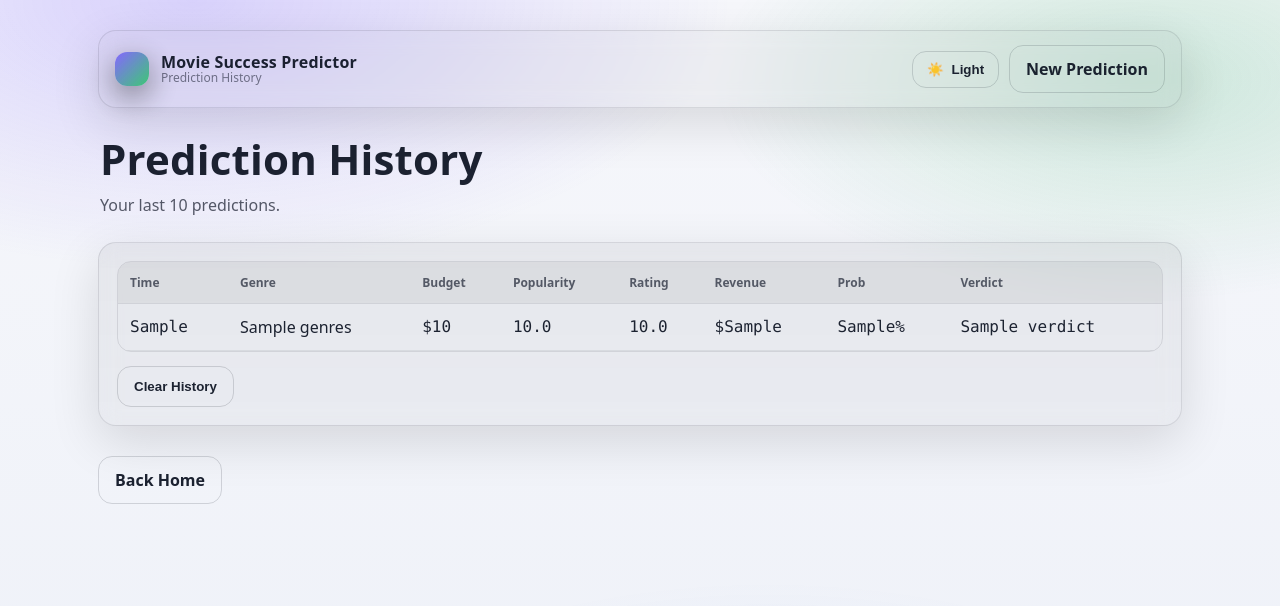
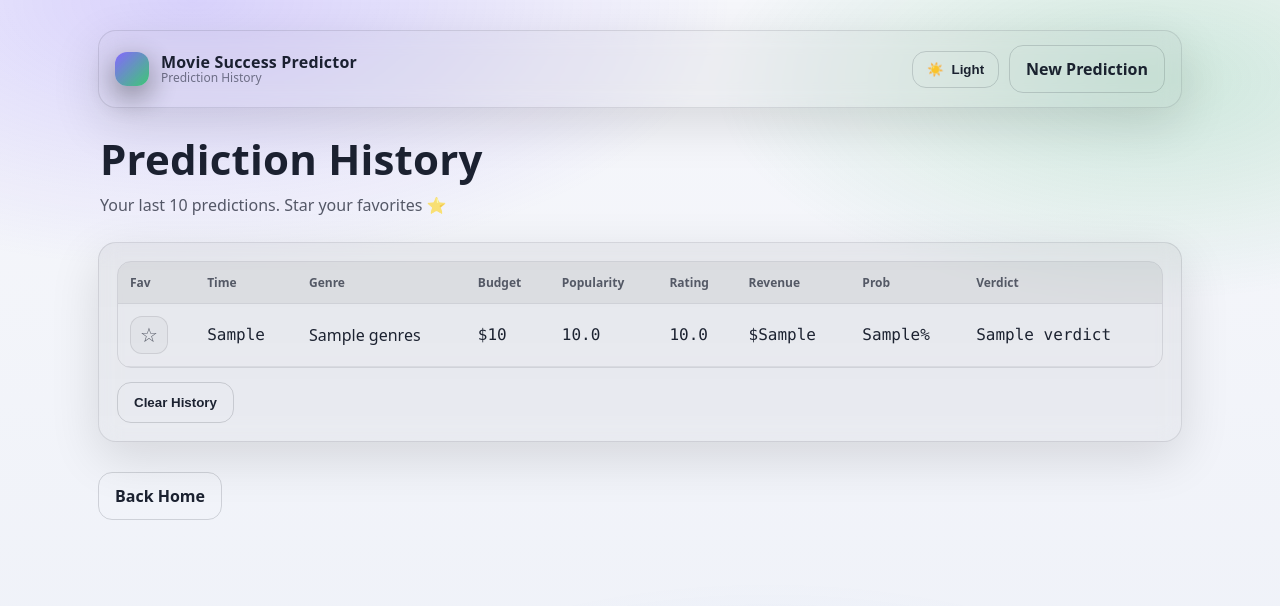
Before and after one commit to aslawant/project_and_portfolio_4, a Flask app: template templates/history.html in a window 1280 px wide. Shown: the top 606 px of the page. Run offline with Flask 3, Linux system fonts and the light colour scheme; the template is opened without the code that fills it: most values are stand-ins (such as "Sample title", 1, 10 or a date in 2020); parts of the project's set-up code (start-up, migrations or seed data) failed here and were passed over.

Commit message:
favorites feature added to history tab

```diff
--- a/app.py
+++ b/app.py
@@ -363,10 +363,15 @@ def _predict_from_values(values: dict) -> dict:
         "prob_fmt": f"{prob * 100:.1f}",
     }
 
+
 def add_to_history(values: dict, result: dict) -> None:
     """Store recent predictions in session (keeps last 10)."""
     history = session.get("history", [])
+
     item = {
+        "id": datetime.now().timestamp(),
+        "favorite": False,
+
         "ts": datetime.now().strftime("%Y-%m-%d %I:%M %p"),
         "Genres": values.get("Genres", ""),
         "Budget": int(float(values.get("Budget", 0) or 0)),
@@ -376,11 +381,13 @@ def add_to_history(values: dict, result: dict) -> None:
         "Vote_Count": int(float(values.get("Vote_Count", 0) or 0)),
         "Release_Year": int(float(values.get("Release_Year", 0) or 0)),
         "Release_Month": int(float(values.get("Release_Month", 0) or 0)),
+
         "revenue_fmt": result.get("revenue_fmt", "0"),
         "prob_fmt": result.get("prob_fmt", "0.0"),
         "verdict": result.get("verdict", "—"),
         "is_success": bool(result.get("is_success", False)),
     }
+
     history.insert(0, item)
     session["history"] = history[:10]
 
@@ -516,11 +523,25 @@ def what_if_budget():
     except Exception as e:
         return jsonify({"ok": False, "error": str(e)}), 400
 
+
 @app.route("/history", methods=["GET"])
 def history():
     items = session.get("history", [])
+    # favorites first, then newest
+    items = sorted(items, key=lambda x: (not x.get("favorite", False), -float(x.get("id", 0))))
     values = session.get("values", DEFAULT_VALUES)
     return render_template("history.html", **common_context(values, None, None, None), history=items)
+
+
+@app.route("/history/toggle/<float:item_id>", methods=["POST"])
+def history_toggle(item_id):
+    history_list = session.get("history", [])
+    for h in history_list:
+        if float(h.get("id", -1)) == float(item_id):
+            h["favorite"] = not h.get("favorite", False)
+            break
+    session["history"] = history_list
+    return redirect(url_for("history"))
 
 
 @app.route("/history/clear", methods=["POST"])
--- a/static/styles.css
+++ b/static/styles.css
@@ -714,3 +714,32 @@ a{ color: inherit; }
 @keyframes spin{ to { transform: rotate(360deg); } }
 
 .brand { text-decoration: none; color: inherit; }
+
+.star-btn{
+  width: 38px;
+  height: 38px;
+  border-radius: 12px;
+  border: 1px solid var(--border);
+  background: color-mix(in srgb, var(--card) 70%, transparent);
+  color: color-mix(in srgb, var(--text) 70%, transparent);
+  cursor: pointer;
+  font-size: 20px;
+  line-height: 1;
+  display: inline-flex;
+  align-items: center;
+  justify-content: center;
+  transition: transform 0.08s ease, border-color 0.15s ease, background 0.15s ease;
+}
+
+.star-btn:hover{
+  border-color: color-mix(in srgb, var(--border2) 95%, transparent);
+  background: color-mix(in srgb, var(--card2) 65%, transparent);
+}
+
+.star-btn:active{ transform: translateY(1px); }
+
+.star-btn.is-fav{
+  color: #fbbf24;
+  border-color: color-mix(in srgb, #fbbf24 45%, transparent);
+  background: color-mix(in srgb, #fbbf24 12%, transparent);
+}
--- a/templates/history.html
+++ b/templates/history.html
@@ -29,7 +29,7 @@
     <header class="header">
       <div>
         <h1>Prediction History</h1>
-        <p class="sub">Your last 10 predictions.</p>
+        <p class="sub">Your last 10 predictions. Star your favorites ⭐</p>
       </div>
     </header>
 
@@ -40,6 +40,7 @@
             <table class="table">
               <thead>
                 <tr>
+                  <th>Fav</th>
                   <th>Time</th>
                   <th>Genre</th>
                   <th>Budget</th>
@@ -53,6 +54,19 @@
               <tbody>
                 {% for h in history %}
                   <tr>
+                    <td>
+                      <form method="POST" action="{{ url_for('history_toggle', item_id=h.id) }}">
+                        <button
+                          type="submit"
+                          class="star-btn {% if h.favorite %}is-fav{% endif %}"
+                          aria-label="{% if h.favorite %}Unfavorite{% else %}Favorite{% endif %}"
+                          title="{% if h.favorite %}Saved as favorite{% else %}Save as favorite{% endif %}"
+                        >
+                          {% if h.favorite %}★{% else %}☆{% endif %}
+                        </button>
+                      </form>
+                    </td>
+
                     <td class="mono">{{ h.ts }}</td>
                     <td>{{ h.Genres }}</td>
                     <td class="mono">${{ "{:,.0f}".format(h.Budget) }}</td>
```
